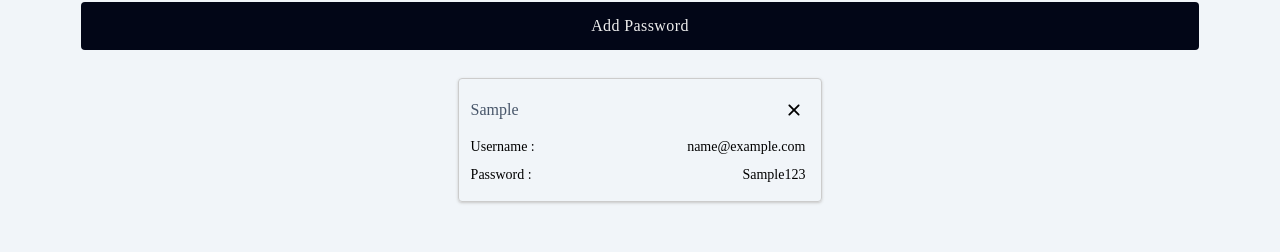
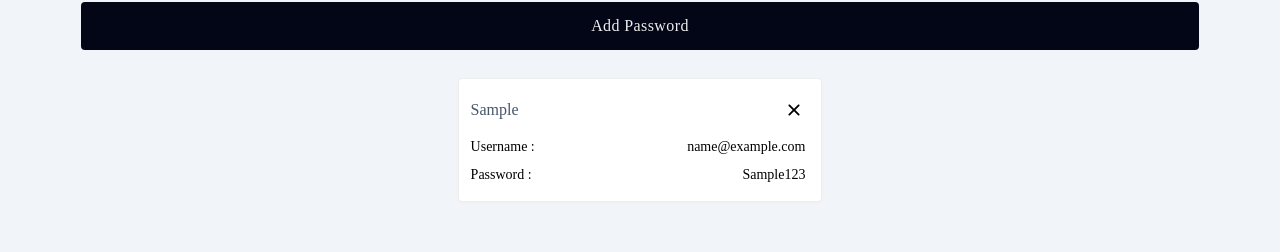
Before and after one commit to DeepakChowdry-bit/password-manager, a React (Create React App) app: page / in a window 1280 px wide. Both pictures are taken after typing "Sample", "name@example.com", "Sample123" into the empty fields and a click on the button "Add Password". Shown: the part 302-554 px from the top of the page. Built offline with nearby package versions, Linux system fonts and the light colour scheme.

Commit message:
Update Manager.jsx
Updated the design of password cards

```diff
--- a/src/components/Manager.jsx
+++ b/src/components/Manager.jsx
@@ -186,7 +186,7 @@ const Manager = () => {
 
                 <div className='flex flex-wrap gap-3 items-center justify-center w-[100%] md:w-[95%]'>
                     {passwordArray.map((form, index) => (
-                        <div className='flex flex-col items-center justify-center w-[92%] md:w-[30%] gap-3 border border-[#ccc] px-3 py-4 rounded shadow shadow-[#ccc]'>
+                        <div className='bg-white flex flex-col items-center justify-center w-[92%] md:w-[30%] gap-3 border border-[#eee] px-3 py-4 rounded shadow shadow-[#eee]'>
                             <div className='flex items-center justify-between w-full'>
                                 <h3 className='font-medium text-slate-600'>
                                     <a href={form.website} target='_blank' rel="noreferrer">{form.website}</a>
```
